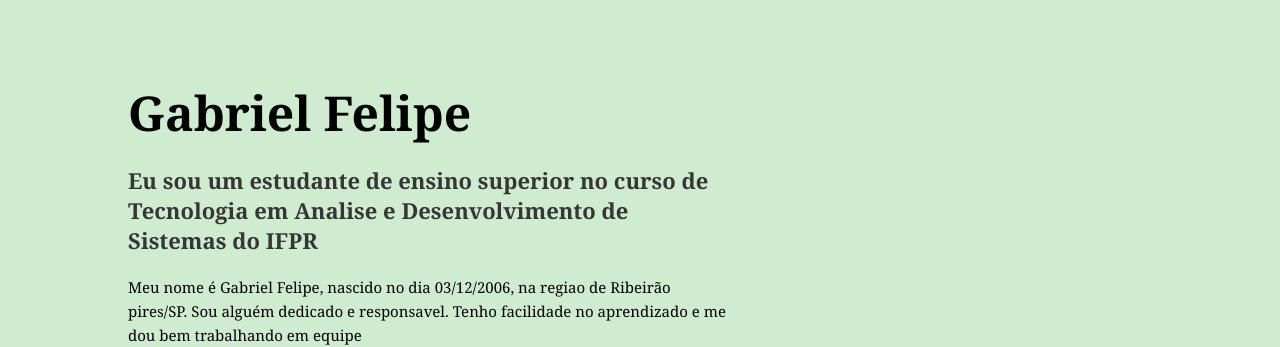
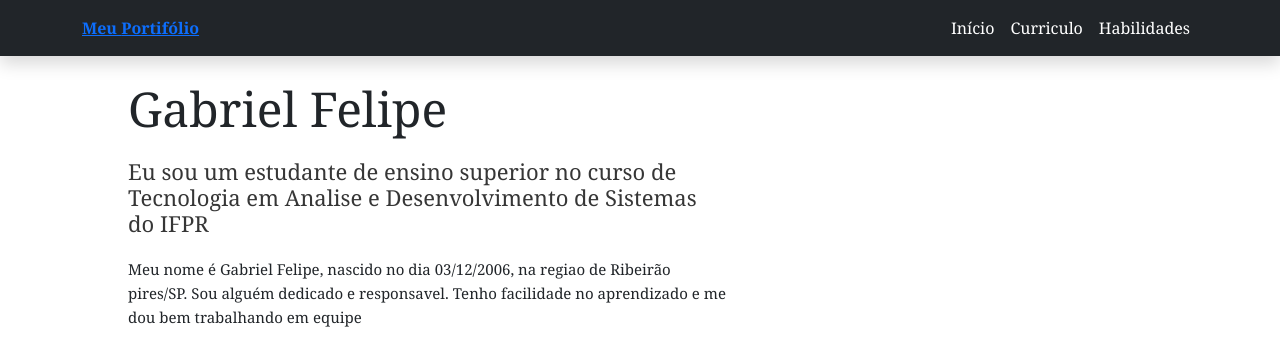
Before and after one commit to gfelipe-anjos/gfelipe-anjos.github.io, a plain HTML site: page index.html in a window 1280 px wide. Shown: the top 347 px of the page. Drawn offline with nearby package versions, Linux system fonts and the light colour scheme.

Commit message:
aula 28/10

```diff
--- a/index.html
+++ b/index.html
@@ -7,8 +7,37 @@
     <title>Portifólio - aula WEB 1</title>
     <link rel="stylesheet" href="../css/style.css">
     <link href='https://unpkg.com/boxicons@2.1.4/css/boxicons.min.css' rel='stylesheet'>
+    <link href="https://cdn.jsdelivr.net/npm/bootstrap@5.3.8/dist/css/bootstrap.min.css" rel="stylesheet" integrity="sha384-sRIl4kxILFvY47J16cr9ZwB07vP4J8+LH7qKQnuqkuIAvNWLzeN8tE5YBujZqJLB" crossorigin="anonymous">
 </head>
 <body>
+    <nav class="navbar navbar-expand-lg navbar-dark bg-dark fixed-top shadow">
+        <div class="container">
+            <a class="navba-brand fw-bold" href="#home">
+                Meu <span class="text-primary">Portifólio</span>
+            </a>
+
+            <button class="navbar-toggler" type="botton" data-bs-toggle="collapse" data-bs-target="#navbarNav" arial-cotrols="navbarNav" arial-expanded="false" arial-label="Toggle navigation">
+                <i class="bx bx-menu fs-1 text-light"></i>
+            </button>
+
+            <div class="collapse navbar-collapse justify-content-end" id="navbarNav">
+                <ul class="navbar-nav">
+                    <li class="nav-item">
+                        <a class="nav-link active" href="#home">Início</a>
+                    </li>
+                    <li class="nav-item">
+                        <a class="nav-link active" href="#curriculo">Curriculo</a>
+                    </li>
+                    <li class="nav-item">
+                        <a class="nav-link active" href="#habilidades">Habilidades</a>
+                    </li>
+                </ul>
+            </div>
+
+
+        </div>
+
+    </nav>
     <section class="home" id="home">
         <div class="home-content">
             <h1>Gabriel Felipe</h1>
@@ -30,8 +59,12 @@
             <img src="img/WhatsApp Image 2025-02-02 at 19.16.58.jpg" alt="foto">
         </div>
 
+
+    </section>
+    <section id="curriculo">
         <a href="GABRIEL FELIPE DOS ANJOS SILVA.pdf.pdf" class="btn" download="GABRIEL FELIPE DOS ANJOS SILVA.pdf.pdf"> Dowload curriculo</a>
-
+    </section>
+    <section id="habilidades">
         <div class="habilidades">
             <h3>Habilidades pessoais</h6>
             <div class="descricao">
@@ -54,5 +87,6 @@
             </div>
         </div>
     </section>
+    <script src="https://cdn.jsdelivr.net/npm/bootstrap@5.3.8/dist/js/bootstrap.bundle.min.js" integrity="sha384-FKyoEForCGlyvwx9Hj09JcYn3nv7wiPVlz7YYwJrWVcXK/BmnVDxM+D2scQbITxI" crossorigin="anonymous"></script>
 </body>
 </html>
```
